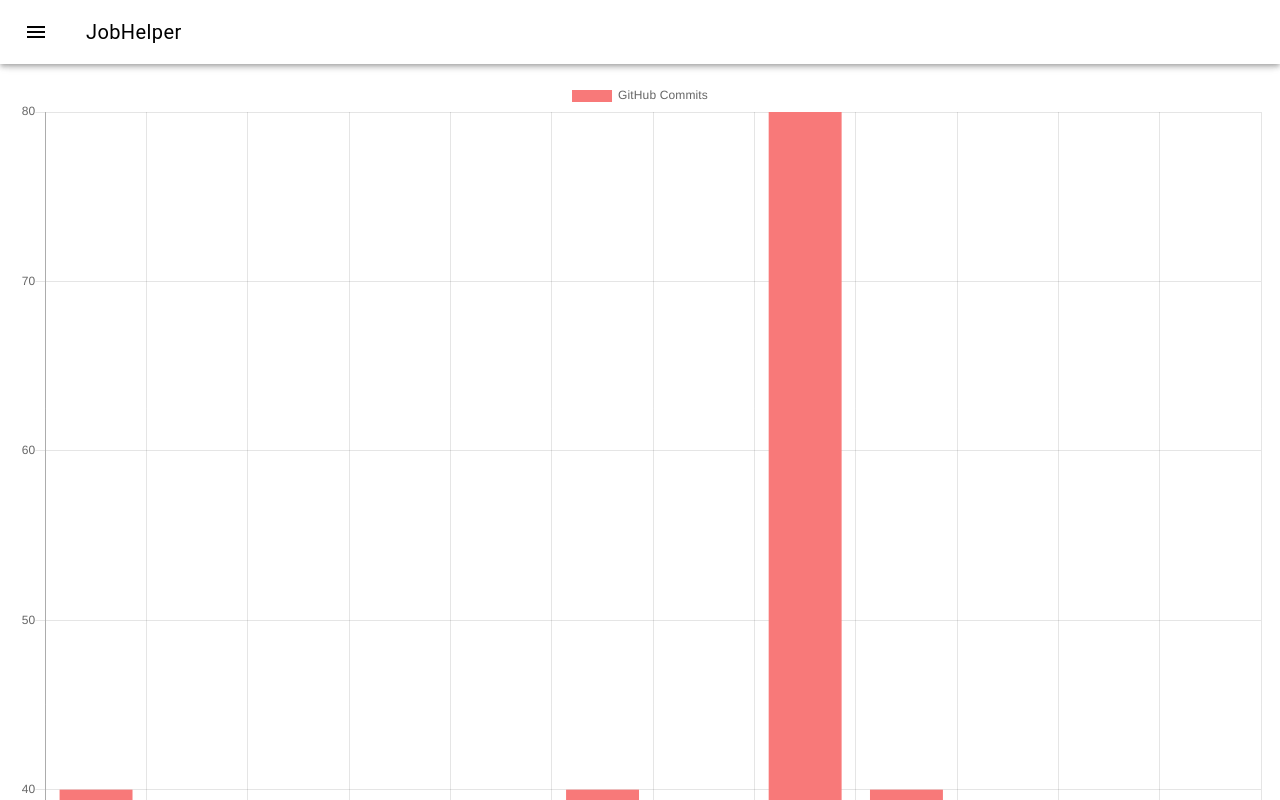
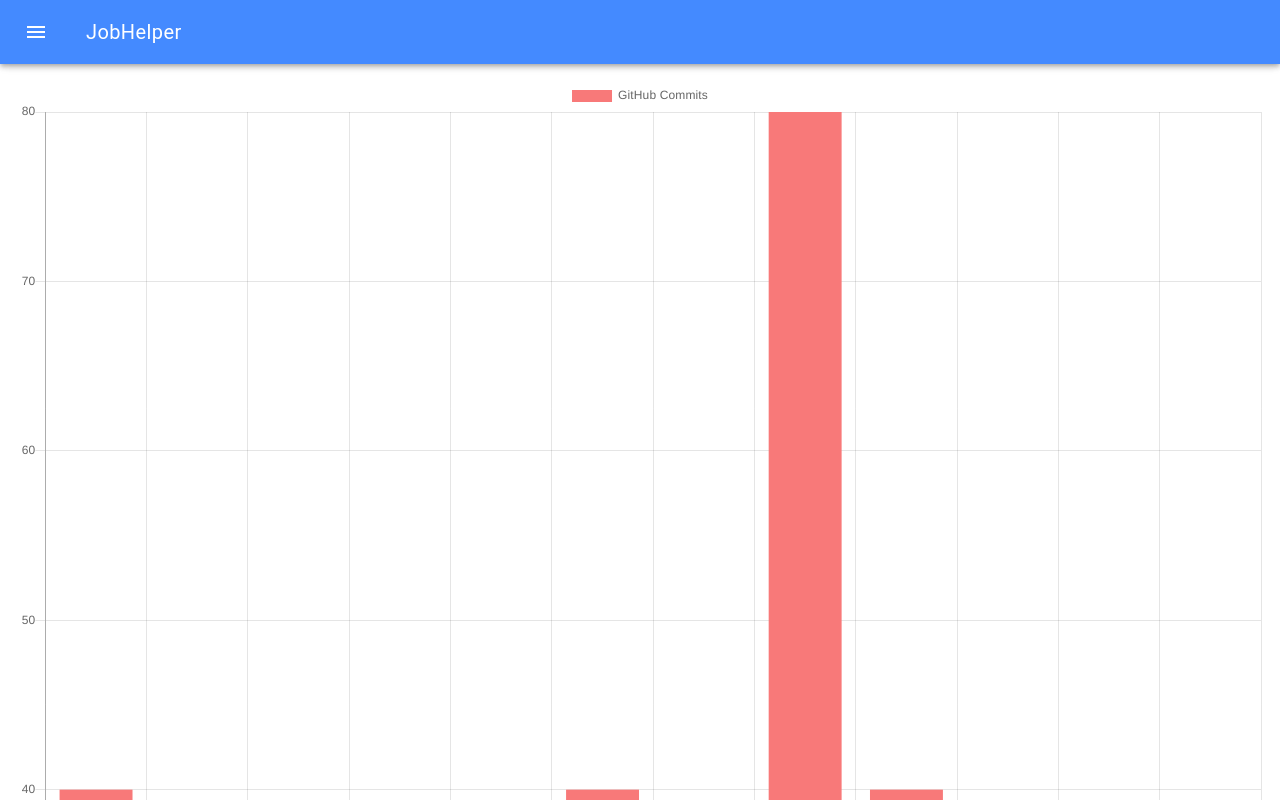
Before and after one commit to juhohey/jobhelper, a Vue app: page / in a window 1280 px wide. Shown: the top 800 px of the page. Built offline with nearby package versions, Linux system fonts and the light colour scheme.

Commit message:
Sass support; fix md-checkbox \o/

```diff
--- a/package.json
+++ b/package.json
@@ -34,6 +34,7 @@
     "friendly-errors-webpack-plugin": "^1.6.1",
     "html-webpack-plugin": "^2.30.1",
     "node-notifier": "^5.1.2",
+    "node-sass": "^4.7.2",
     "optimize-css-assets-webpack-plugin": "^3.2.0",
     "ora": "^1.2.0",
     "portfinder": "^1.0.13",
@@ -41,6 +42,7 @@
     "postcss-loader": "^2.0.8",
     "ramda": "^0.25.0",
     "rimraf": "^2.6.0",
+    "sass-loader": "^6.0.6",
     "semver": "^5.3.0",
     "shelljs": "^0.7.6",
     "url-loader": "^0.5.8",
--- a/src/App.vue
+++ b/src/App.vue
@@ -22,11 +22,6 @@ export default {
 #app {
     min-height: 100vh;
 }
-.md-checkbox .md-checkbox-container {
-    border-color: black !important;
-    border-radius: 50% !important;
-}
-
 /* child selectors here to override specificity from the framework*/
 #app .md-input {
   border-bottom: 1px solid #eee;
--- a/src/components/OptionList.vue
+++ b/src/components/OptionList.vue
@@ -1,7 +1,8 @@
 <template>
     <div class="list-container">
         <md-checkbox v-for="option in options" :key="option.name"
-            value="option.value"
+            v-model="selections"
+            :value="option.name"
             @change="toggle(option)"
         >
             {{ option.name }}
@@ -25,6 +26,7 @@
         data() {
             return {
                 initial: '',
+                selections: []
             };
         },
         methods: {
--- a/src/components/pages/ProfileHome.vue
+++ b/src/components/pages/ProfileHome.vue
@@ -43,7 +43,7 @@
 </script>
 
 <!-- Add "scoped" attribute to limit CSS to this component only -->
-<style>
+<style scoped>
   .profile-img {
     border-radius: 50%;
     max-width: 100%
--- a/src/components/pages/ProfileSubject.vue
+++ b/src/components/pages/ProfileSubject.vue
@@ -1,8 +1,6 @@
 <template>
     <div class="profile-subject">
-      <div>
-        <md-steppers>
-
+        <md-steppers md-alternative>
             <md-step id="first">
                 <school-questions-page></school-questions-page>
             </md-step>
@@ -16,7 +14,6 @@
                 <p>Lorem ipsum dolor sit amet consectetur adipisicing elit. Molestias doloribus eveniet quaerat modi cumque quos sed, temporibus nemo eius amet aliquid, illo minus blanditiis tempore, dolores voluptas dolore placeat nulla.</p>
             </md-step>
         </md-steppers>
-      </div>
     </div>
 </template>
 
@@ -40,10 +37,10 @@
 
 <!-- Add "scoped" attribute to limit CSS to this component only -->
 <style>
- #app .md-steppers-navigation{
+ /* #app .md-steppers-navigation{
    box-shadow: none!important;
   }
   #app .md-stepper-header {
     height: auto;
-  }
+  } */
 </style>
--- a/src/main.js
+++ b/src/main.js
@@ -1,9 +1,11 @@
 // The Vue build version to load with the `import` command
 // (runtime-only or standalone) has been set in webpack.base.conf with an alias.
 import 'babel-polyfill'
-import 'vue-material/dist/vue-material.min.css'
 
 import VueMaterial from 'vue-material'
+import 'vue-material/dist/vue-material.min.css'
+import '@/main.scss';
+
 import Vue from 'vue'
 import store from './store'
 import App from './App'
--- /dev/null
+++ b/src/main.scss
@@ -0,0 +1,9 @@
+@import "~vue-material/dist/theme/engine";
+
+@include md-register-theme("default", (
+  primary: md-get-palette-color(blue, A200),
+  accent: #3fffbe,
+  warn: #f0ad4e,
+));
+
+@import "~vue-material/dist/theme/all";
```
Also changed, not shown: 1 other file (tests, documents, lock files or other folders). Lines whose indentation alone changed are shown as unchanged.
